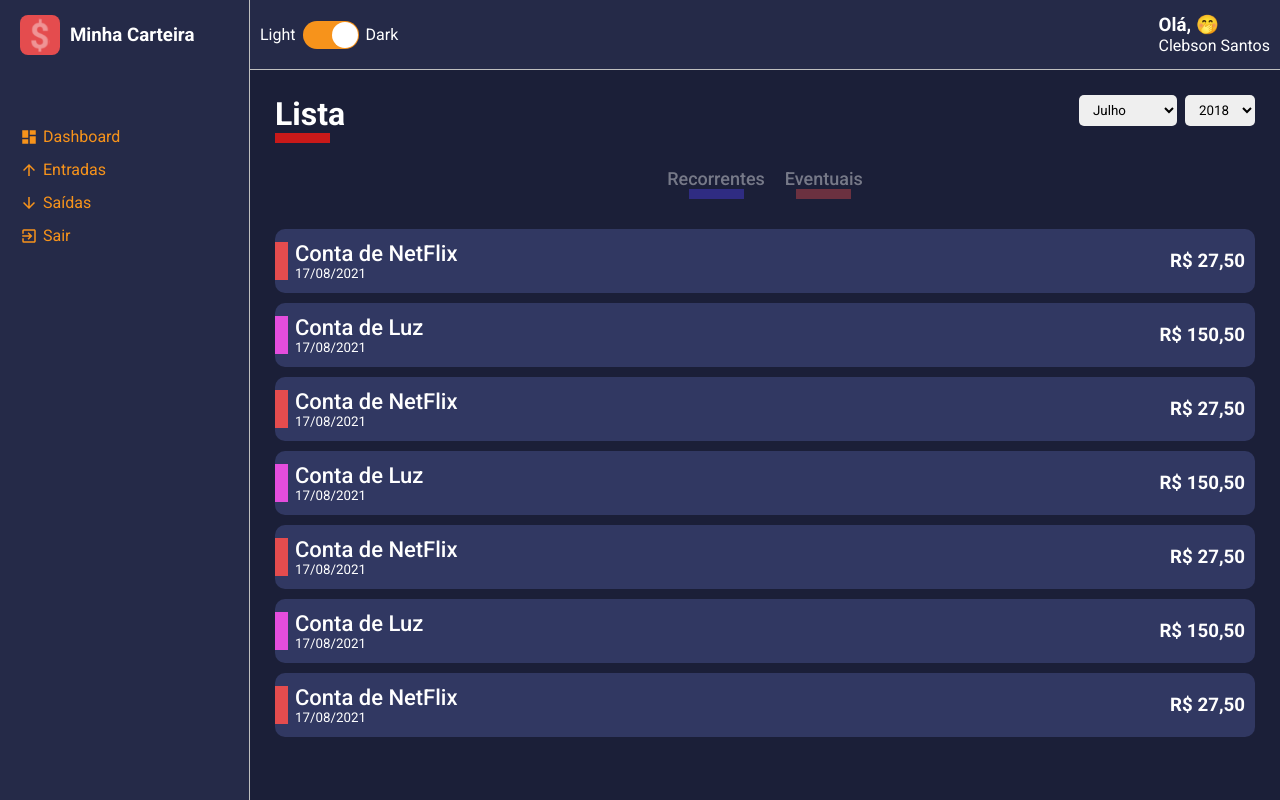
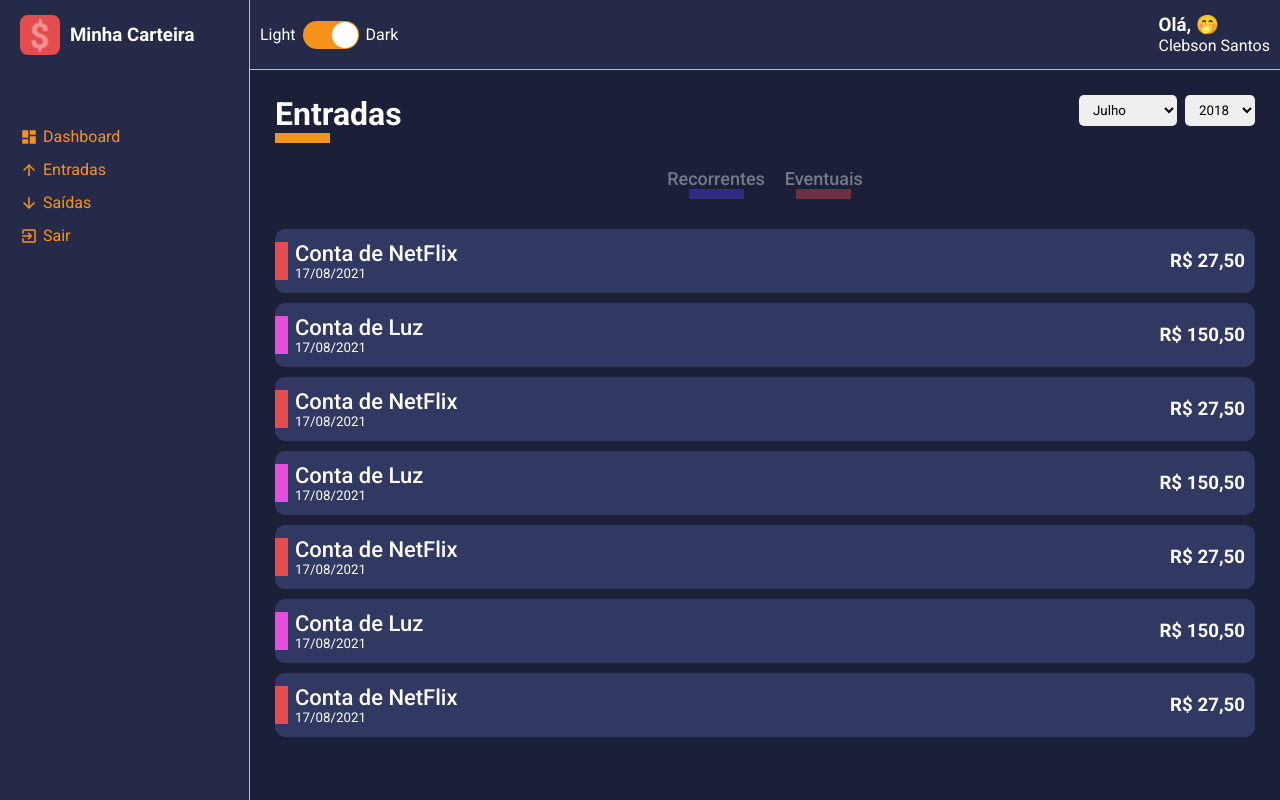
Before and after one commit to clebsonsantos/my-wallet, a React (Create React App) app: page /list/entry-balance in a window 1280 px wide. Built offline with nearby package versions, Linux system fonts and the light colour scheme.

Commit message:
Sessões de rotas da aplicação

```diff
--- a/package.json
+++ b/package.json
@@ -13,6 +13,7 @@
     "react": "^17.0.2",
     "react-dom": "^17.0.2",
     "react-icons": "^4.2.0",
+    "react-router-dom": "^5.2.0",
     "react-scripts": "4.0.3",
     "react-switch": "^6.0.0",
     "styled-components": "^5.2.3",
@@ -30,7 +31,9 @@
       "react-app",
       "react-app/jest"
     ],
-  "rules": {  "import/no-anonymous-default-export": "off"}
+    "rules": {
+      "import/no-anonymous-default-export": "off"
+    }
   },
   "browserslist": {
     "production": [
@@ -45,6 +48,7 @@
     ]
   },
   "devDependencies": {
+    "@types/react-router-dom": "^5.1.8",
     "@types/styled-components": "^5.1.9"
   }
 }
--- a/src/App.tsx
+++ b/src/App.tsx
@@ -3,19 +3,15 @@
 
 import GlobalStyles from './styles/GlobalStyles';
 
-import Dashboard from './pages/Dashboard'
-import List from './pages/List'
-import Layout from './Components/Layout';
+import Routes from './routes';
 import dark from './styles/themes/dark'
 
 
 const App: React.FC = () =>{
   return (
     <ThemeProvider theme={dark}>
-    <GlobalStyles />
-    <Layout>
-      <List/>
-    </Layout>
+       <GlobalStyles />
+      <Routes />
     </ThemeProvider>
   );
 }
--- a/src/Components/Aside/index.tsx
+++ b/src/Components/Aside/index.tsx
@@ -27,15 +27,15 @@
       </Header>
 
       <MenuContainer>
-          <MenuItemLink href="#">
+          <MenuItemLink href="/dashboard">
             <MdDashboard/>
             Dashboard
           </MenuItemLink>
-          <MenuItemLink href="#">
+          <MenuItemLink href="/list/entry-balance">
             <MdArrowUpward/>
             Entradas
           </MenuItemLink>
-          <MenuItemLink href="#">
+          <MenuItemLink href="/list/exit-balance">
             <MdArrowDownward/>
             Saídas
           </MenuItemLink>
--- a/src/Components/SelectInput/index.tsx
+++ b/src/Components/SelectInput/index.tsx
@@ -14,7 +14,7 @@
       <select>
         {
           options.map(option =>(
-            <option value={option.value}>{option.label}</option>
+            <option key={option.value} value={option.value}>{option.label}</option>
 
           ))
 
--- a/src/pages/List/index.tsx
+++ b/src/pages/List/index.tsx
@@ -1,10 +1,31 @@
-import React from 'react';
+import React, {useMemo} from 'react';
 import ContentHeader from '../../Components/ContentHeader'
 import SelectInput from '../../Components/SelectInput'
 import HistoryFinanceCard from '../../Components/HistoryFinanceCard'
 
 import {Container, Content, Filters } from './style'
-const List: React.FC = () =>{
+interface IRouteParams {
+  match: {
+    params: {
+      type: string
+    }
+  }
+}
+const List: React.FC<IRouteParams> = ({match}) =>{
+
+  const { type } = match.params
+
+
+  const titleList = useMemo(()=>{
+    return type === 'entry-balance' ? {
+      title: 'Entradas',
+      lineColor: '#f7931b'
+    } : {
+      title: 'Saídas',
+      lineColor: '#e44c4e'
+    }
+  }, [type]);
+
   const months = [
     {value: 7, label: 'Julho'},
     { value: 8, label: 'Agosto'},
@@ -23,7 +44,7 @@
   return (
     <>
       <Container>
-        <ContentHeader title="Lista" lineColor="#c91919">
+        <ContentHeader title={titleList.title} lineColor={titleList.lineColor}>
           <SelectInput options={months} />
           <SelectInput options={years} />
         </ContentHeader>
--- /dev/null
+++ b/src/routes/app.routes.tsx
@@ -0,0 +1,18 @@
+import React from 'react';
+import {Switch, Route} from 'react-router-dom';
+
+import Dashboard from '../pages/Dashboard';
+import Layout from '../Components/Layout';
+
+import List from '../pages/List';
+
+const AppRoutes: React.FC = () =>(
+  <Layout>
+  <Switch>
+    <Route path="/dashboard" exact component={Dashboard}/>
+    <Route path="/list/:type" exact component={List}/>
+  </Switch>
+  </Layout>
+)
+
+export default AppRoutes;
--- /dev/null
+++ b/src/routes/index.tsx
@@ -0,0 +1,12 @@
+import React from 'react';
+import AppRoutes from './app.routes';
+import {BrowserRouter } from 'react-router-dom'
+
+
+const Routes: React.FC = ({children}) => (
+  <BrowserRouter>
+     <AppRoutes />
+  </BrowserRouter>
+)
+
+export default Routes;
```
